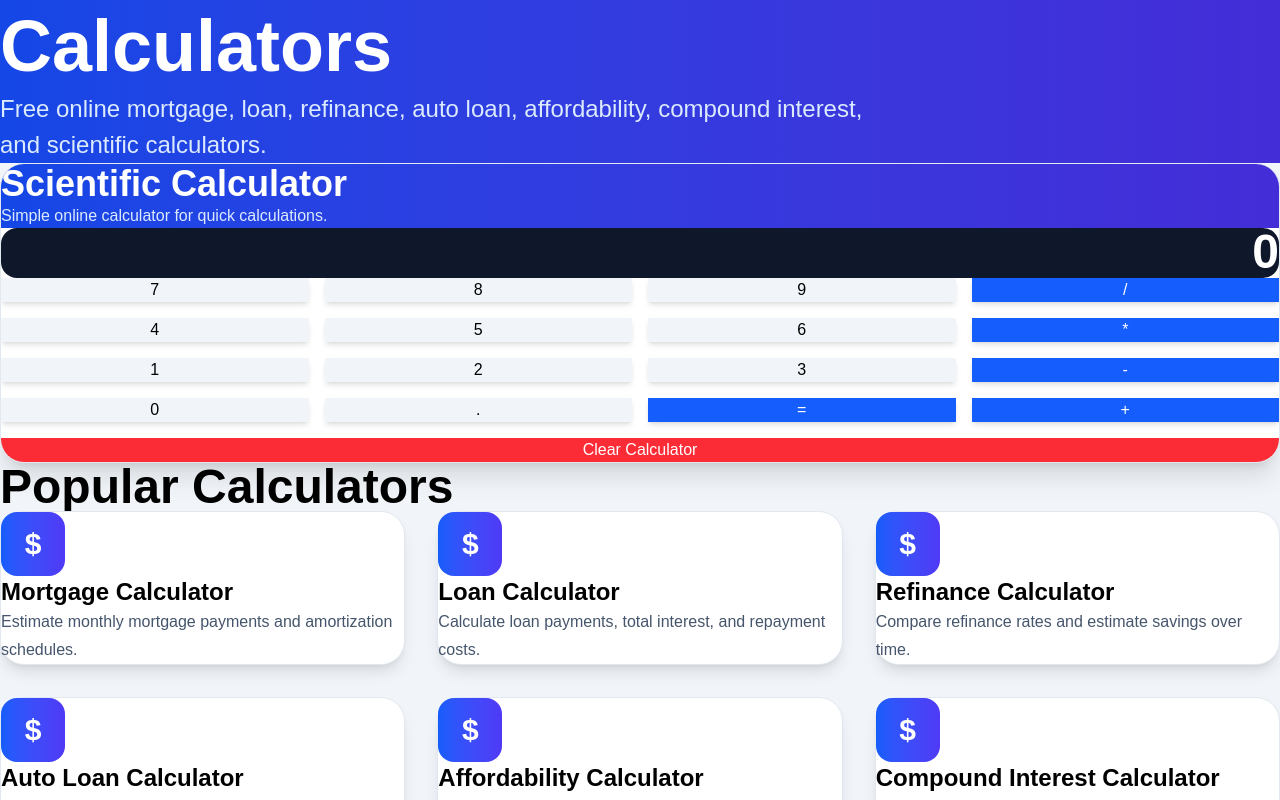
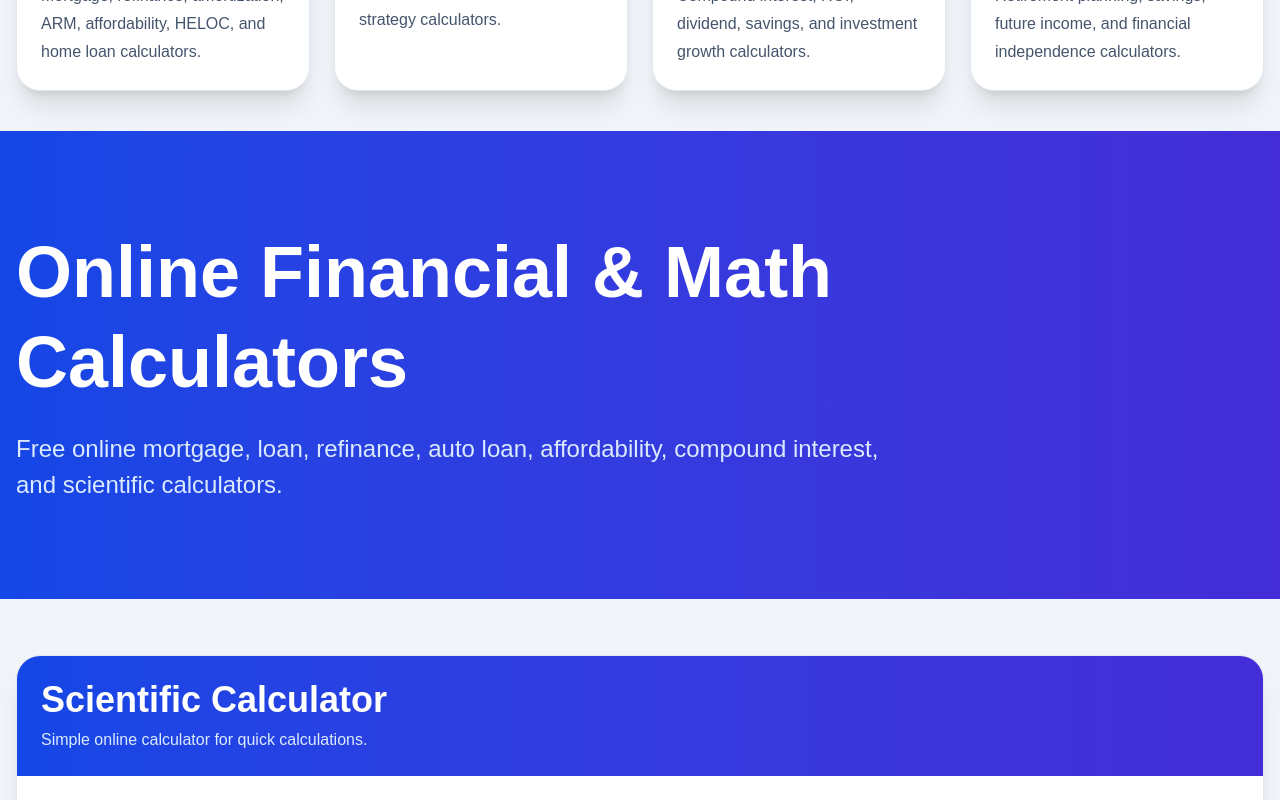
Before and after one commit to dekai-qingyang/seo-site, a Next.js app: page / in a window 1280 px wide. Shown: the part 360-1160 px from the top of the page. Built offline with nearby package versions, Linux system fonts and the light colour scheme.

Commit message:
update calculators

```diff
--- a/app/globals.css
+++ b/app/globals.css
@@ -21,121 +21,6 @@
 
 body {
   background: var(--background);
-  color: #000;
+  color: var(--foreground);
   font-family: Arial, Helvetica, sans-serif;
-
-  -webkit-font-smoothing: antialiased;
-  -moz-osx-font-smoothing: grayscale;
-  text-rendering: optimizeLegibility;
 }
-
-input {
-  color: #000;
-  font-weight: 600;
-}
-
-input::placeholder {
-  color: #64748b;
-}
-
-label {
-  color: #334155;
-}
-
-input,
-button,
-a {
-  -webkit-tap-highlight-color: transparent;
-}
-
-/* MOBILE SPACING */
-
-@media (max-width: 768px) {
-
-  .rounded-3xl {
-    border-radius: 1.25rem;
-  }
-
-}
-/* GLOBAL RESET */
-
-* {
-  box-sizing: border-box;
-  margin: 0;
-  padding: 0;
-}
-
-/* IOS INPUT FIX */
-
-input,
-textarea,
-select,
-button {
-  font: inherit;
-  appearance: none;
-  -webkit-appearance: none;
-  border-radius: 0;
-}
-
-/* MOBILE FONT RENDER */
-
-body {
-  -webkit-font-smoothing: antialiased;
-  text-rendering: optimizeLegibility;
-}
-
-/* REMOVE IOS SHADOW */
-
-input {
-  box-shadow: none;
-  outline: none;
-}
-
-/* FIX INPUT TEXT */
-
-input {
-  color: #000;
-  font-weight: 600;
-  background: #fff;
-}
-
-/* FIX PLACEHOLDER */
-
-input::placeholder {
-  color: #64748b;
-}
-
-/* FIX LABEL */
-
-label {
-  color: #334155;
-}
-
-/* IMAGE FIX */
-
-img {
-  max-width: 100%;
-  display: block;
-}
-
-/* BUTTON FIX */
-
-button {
-  cursor: pointer;
-  border: none;
-}
-
-/* LINK FIX */
-
-a {
-  color: inherit;
-  text-decoration: none;
-}
-
-/* IOS TAP */
-
-input,
-button,
-a {
-  -webkit-tap-highlight-color: transparent;
-}
```
